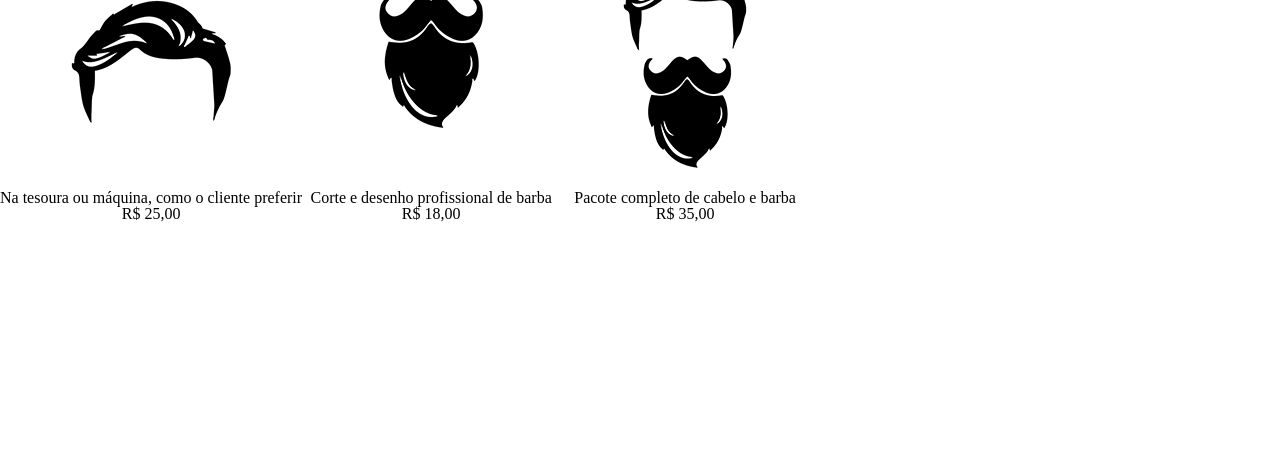
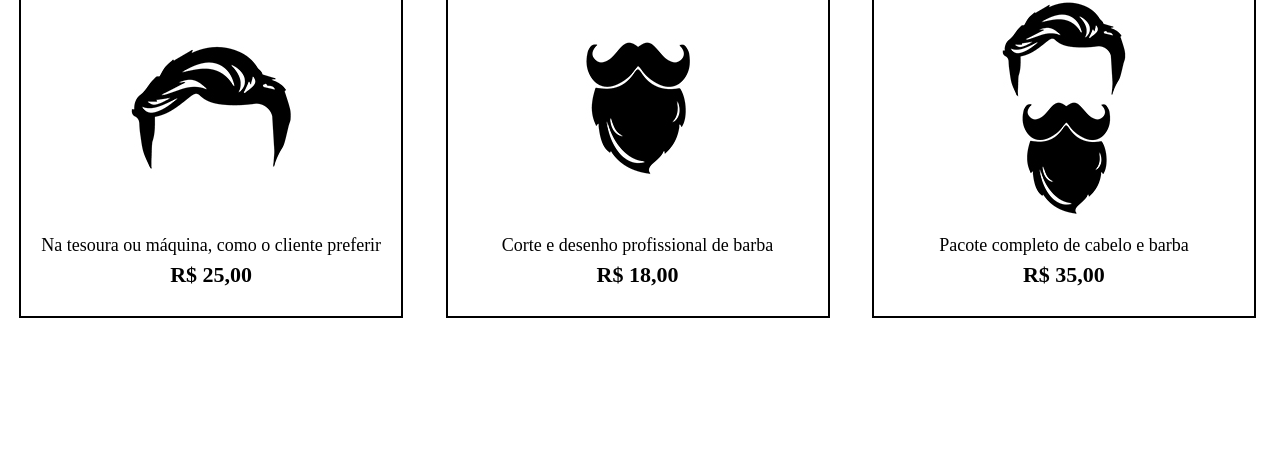
Before and after one commit to GustavoCarvalho15/2a-Silveira-, a plain HTML site: page produtos.html in a window 1280 px wide. Shown: the part 332-800 px from the top of the page. Drawn offline with Linux system fonts and the light colour scheme.

Commit message:
Add files via upload

```diff
--- a/produtos.css
+++ b/produtos.css
@@ -35,6 +35,31 @@ nav a {
 
 }
 .produtos li {
-  display: inline-block;
-  text-align: center;
+    display: inline-block;
+    text-align: center;
+    width: 30%;
+    vertical-align: top;
+    margin: 0 1.5%;
+    padding: 30px 20px;
+    box-sizing: border-box;
+    border: 2px solid #000000;
 }
+
+
+
+.produtos h2  {
+  font-size: 30px;
+  font-weight: bold;
+}
+
+.produto-descricao {
+  font-size: 18px;
+}
+
+
+.produto-preco {
+  font-size: 22px;
+  font-weight: bold;
+  margin: 10px 0 0;
+  margin-top: 10px;
+}
--- a/produtos.html
+++ b/produtos.html
@@ -25,20 +25,20 @@
             <li>
               <h2>Cabelo</h2>
               <img src="cabelo.jpg">
-              <p>Na tesoura ou máquina, como o cliente preferir</p>
-              <p>R$ 25,00</p>
+              <p class="produto-descricao">Na tesoura ou máquina, como o cliente preferir</p>
+              <p class="produto-preco">R$ 25,00</p>
             </li>
             <li>
               <h2>Barba</h2>
               <img src="barba.jpg">
-              <p>Corte e desenho profissional de barba</p>
-              <p>R$ 18,00</p>
+              <p class="produto-descricao">Corte e desenho profissional de barba</p>
+              <p class="produto-preco">R$ 18,00</p>
             </li>
             <li>
               <h2>Cabelo + Barba</h2>
               <img src="cabelo+barba.jpg">
-              <p>Pacote completo de cabelo e barba</p>
-              <p>R$ 35,00</p>
+              <p class="produto-descricao">Pacote completo de cabelo e barba</p>
+              <p class="produto-preco">R$ 35,00</p>
             </li>
         </main>
     </body>
```
Also changed, not shown: produto.css (added, +29 -0 lines).
